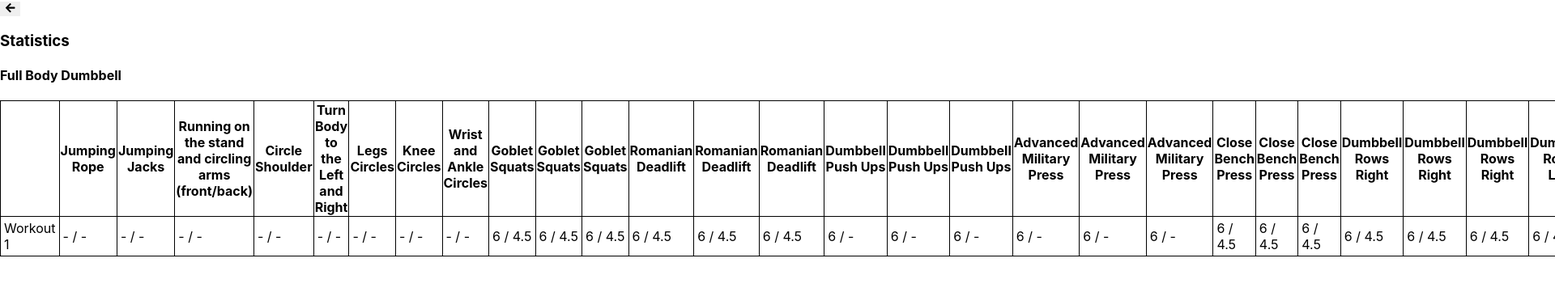
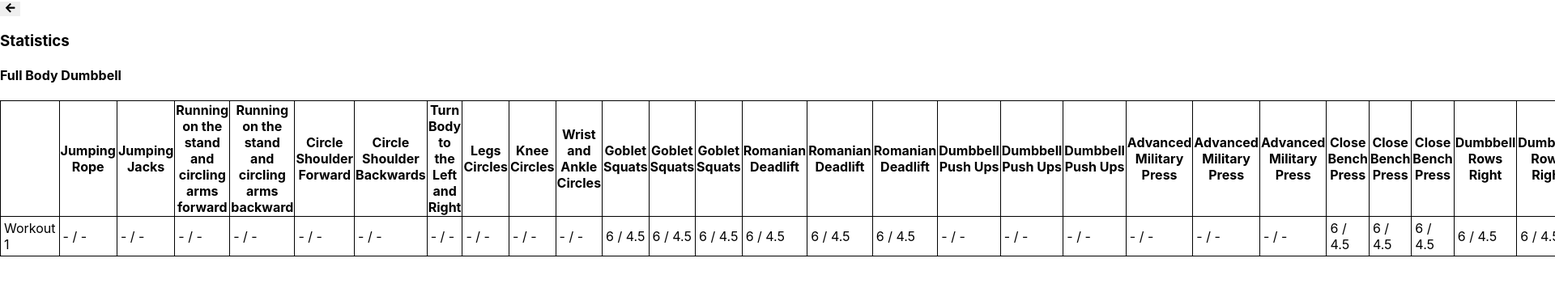
Before and after one commit to untypedjay/streaklab, a React (Create React App) app: page /#/statistics in a window 1280 px wide. Shown: the top 356 px of the page at 81% size, 1920 px wide, since content can reach past the window. Built offline with nearby package versions, Linux system fonts and the light colour scheme.

Commit message:
Polish full body dumbbell workout

```diff
--- a/src/data/workouts/fullBodyDumbbell.ts
+++ b/src/data/workouts/fullBodyDumbbell.ts
@@ -12,14 +12,24 @@ export const fullBodyDumbbell: ExerciseType[] = [
     timeInSeconds: 20,
   },
   {
-    name: 'Running on the stand and circling arms (front/back)',
+    name: 'Running on the stand and circling arms forward',
     instance: 'Warm Up',
-    timeInSeconds: 20,
+    timeInSeconds: 10,
   },
   {
-    name: 'Circle Shoulder',
+    name: 'Running on the stand and circling arms backward',
     instance: 'Warm Up',
-    timeInSeconds: 20,
+    timeInSeconds: 10,
+  },
+  {
+    name: 'Circle Shoulder Forward',
+    instance: 'Warm Up',
+    timeInSeconds: 10,
+  },
+  {
+    name: 'Circle Shoulder Backwards',
+    instance: 'Warm Up',
+    timeInSeconds: 10,
   },
   {
     name: 'Turn Body to the Left and Right',
@@ -108,7 +118,7 @@ export const fullBodyDumbbell: ExerciseType[] = [
   {
     name: 'Dumbbell Push Ups',
     instance: 'Set 1',
-    suggestedReps: 6,
+    timeInSeconds: 40,
   },
   {
     name: 'Break',
@@ -117,7 +127,7 @@ export const fullBodyDumbbell: ExerciseType[] = [
   {
     name: 'Dumbbell Push Ups',
     instance: 'Set 2',
-    suggestedReps: 6,
+    timeInSeconds: 40,
   },
   {
     name: 'Break',
@@ -126,7 +136,7 @@ export const fullBodyDumbbell: ExerciseType[] = [
   {
     name: 'Dumbbell Push Ups',
     instance: 'Set 3',
-    suggestedReps: 6,
+    timeInSeconds: 40,
   },
   {
     name: 'Break',
@@ -135,7 +145,7 @@ export const fullBodyDumbbell: ExerciseType[] = [
   {
     name: 'Advanced Military Press',
     instance: 'Set 1',
-    suggestedReps: 6,
+    timeInSeconds: 40,
   },
   {
     name: 'Break',
@@ -144,7 +154,7 @@ export const fullBodyDumbbell: ExerciseType[] = [
   {
     name: 'Advanced Military Press',
     instance: 'Set 2',
-    suggestedReps: 6,
+    timeInSeconds: 40,
   },
   {
     name: 'Break',
@@ -153,7 +163,7 @@ export const fullBodyDumbbell: ExerciseType[] = [
   {
     name: 'Advanced Military Press',
     instance: 'Set 3',
-    suggestedReps: 6,
+    timeInSeconds: 40,
   },
   {
     name: 'Break',
@@ -272,7 +282,7 @@ export const fullBodyDumbbell: ExerciseType[] = [
   {
     name: 'Dumbbell Glute Bridge',
     instance: 'Reverse Plank Variation',
-    suggestedReps: 6,
+    timeInSeconds: 40,
   },
   {
     name: 'Break',
```
